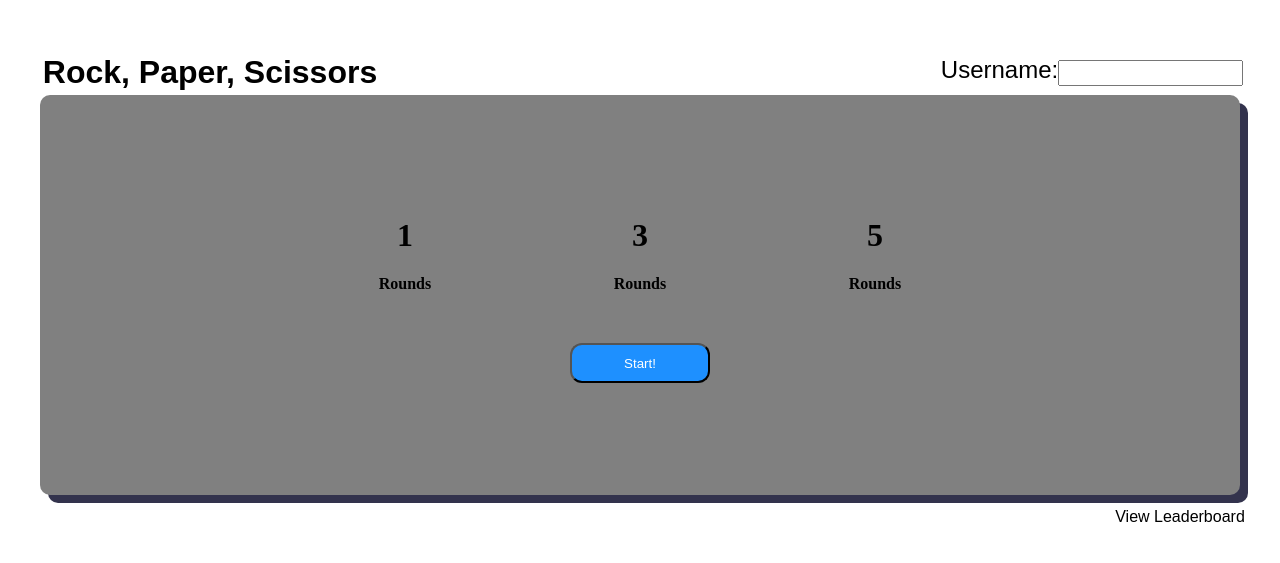
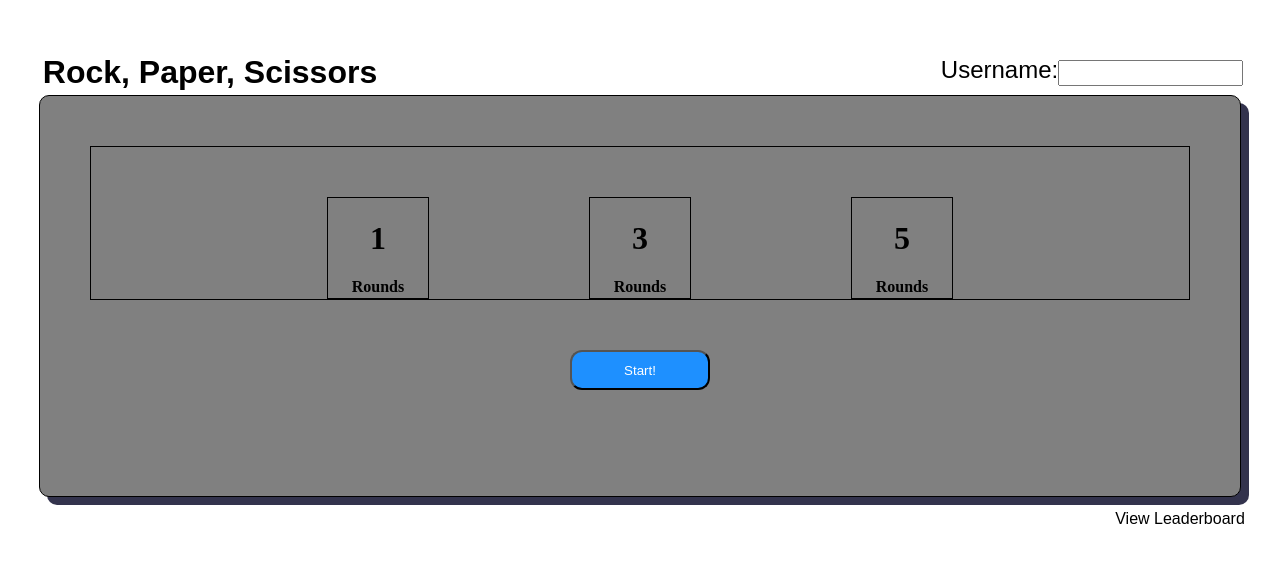
Before and after one commit to BenGardiner123/RockPaperScissors, an Angular app in the folder rock-paper-scissors-app/: page /Rounds in a window 1280 px wide. Shown: the part 123-686 px from the top of the page. Built offline with nearby package versions, Linux system fonts and the light colour scheme.

Commit message:
fixed css class issue, added style

```diff
--- a/rock-paper-scissors-app/src/app/routes/round-selection/round-selection.component.css
+++ b/rock-paper-scissors-app/src/app/routes/round-selection/round-selection.component.css
@@ -1,7 +1,7 @@
 .container{
     height: 400px;
     width: 1200px;
-    /* border: 1px black solid; */
+    border: 1px black solid;
     background-color: grey;
     display: inline-block;
     border-radius: 10px;
@@ -9,42 +9,49 @@
 }
 
 .roundChoiceContainer{
-     /* border: 1px black solid;  */
+    border: 1px black solid;
     margin: 50px;
 }
 
 .choice{
-    padding-top: 50px;
-    /* border: 1px black solid; */
-    height: 75px;
-    width: 75px;
+    margin-top: 50px;
+    border: 1px black solid;
+    height: 100px;
+    width: 100px;
     margin-left: 80px;
     margin-right: 80px;
     display: inline-block;
 }
 
-choice.one{
+.choice.one{
     color: black;
 }
 
-choice.one.selected{
-    background-color: lightgray;
+.choice.one.selected{
+    background-color: #888f99;
+    border: white 2px solid;
+    border-radius: 2px;
 }
 
-choice.three{
+.choice.three{
     color: black;
 }
 
-choice.three.selected{
-    background-color: lightgray;
+.choice.three.selected{
+    background-color: #888f99;
+    border: white 2px solid;
+    border-radius: 2px;
+
 }
 
-choice.five{
+.choice.five{
     color: black;
 }
 
-choice.five.selected{
-    background-color: lightgray;
+.choice.five.selected{
+    background-color: #888f99;
+    border: white 2px solid;
+    border-radius: 2px;
 }
 
 button{
--- a/rock-paper-scissors-app/src/app/routes/round-selection/round-selection.component.ts
+++ b/rock-paper-scissors-app/src/app/routes/round-selection/round-selection.component.ts
@@ -24,14 +24,19 @@ export class RoundSelectionComponent implements OnInit {
   chooseThisRound(option: '1'|'3'|'5'){
     if (option == '1'){
       this.oneSelected = !this.oneSelected;
-
+      this.threeSelected = false;
+      this.fiveSelected = false;
     }
     else if(option == '3')
     {
       this.threeSelected = !this.threeSelected;
+      this.oneSelected = false;
+      this.fiveSelected = false;
     }
     else if(option == '5')
     {
+      this.oneSelected = false;
+      this.threeSelected = false;
       this.fiveSelected = !this.fiveSelected;
     }
 
```
